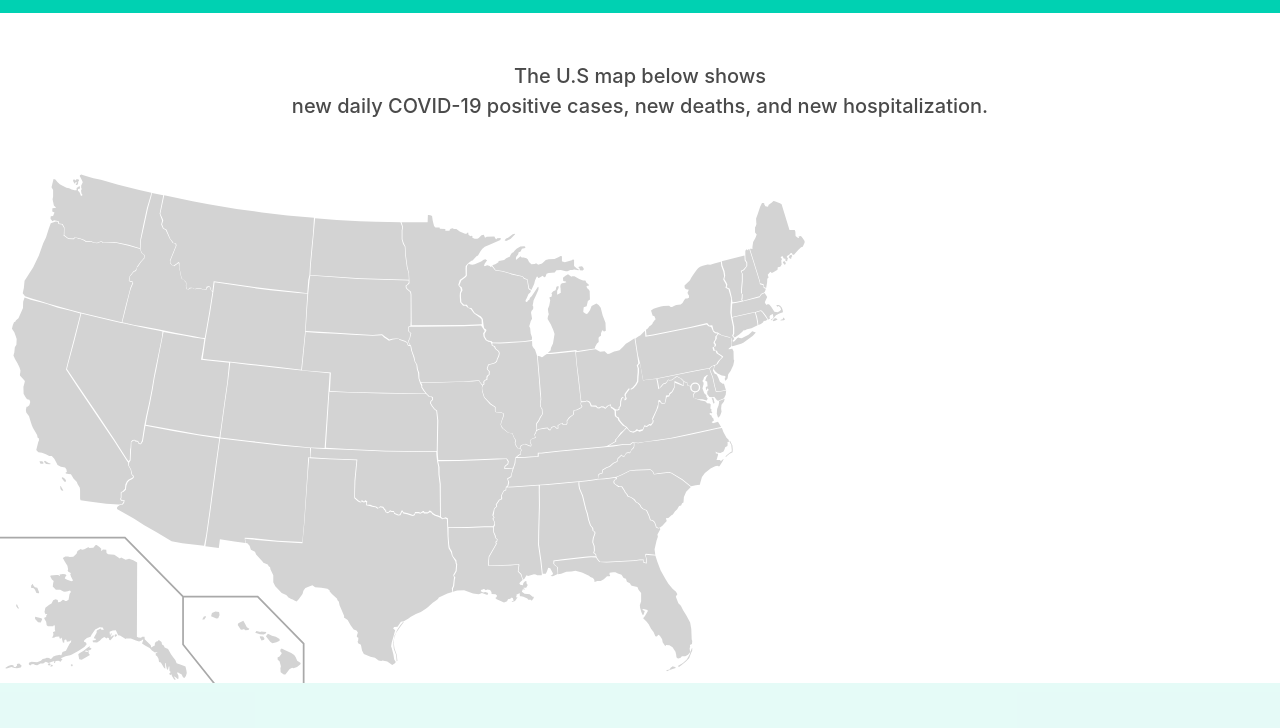
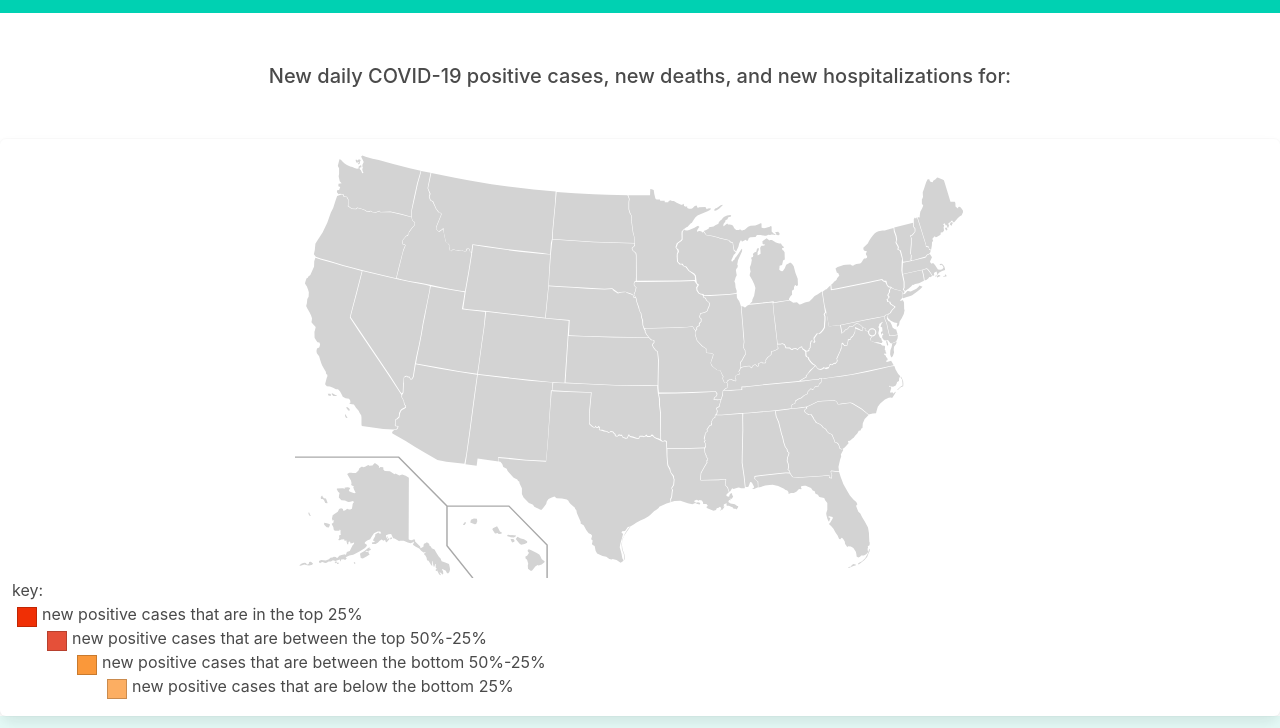
Before and after one commit to jconeff/Covid-Live-Stats, a plain HTML site: page index.html in a window 1280 px wide. Shown: the part 71-799 px from the top of the page. Drawn offline with nearby package versions, Linux system fonts and the light colour scheme; no server answers.

Commit message:
final touches

```diff
--- a/assets/css/homepage.css
+++ b/assets/css/homepage.css
@@ -7,14 +7,17 @@
 <<<<<<< HEAD
 }
 
+
+
 #us-map{
-  align-items: center;
-    display: block;
+
+
     position: center;
     top: 0;
     left: 0;
-    width: 65%;
-    height: 65%;
+    width: 55%;
+    height: 40%;
+    margin:auto;
   }
   path:hover, circle:hover {
     stroke: #002868 !important;
@@ -40,6 +43,32 @@
     padding: 5px;
     font-family: arial;
   }
-=======
-}
->>>>>>> main
+
+
+
+
+
+
+  .brightred {
+    background: #f02f05;
+  }
+
+  .medred {
+    background: #e55039;
+  }
+
+  .darkorange {
+    background: #fa983a;
+  }
+
+  .lightorange {
+    background: #fcae62;
+  }
+
+  .box2 {
+    float: left;
+    width: 20px;
+    height: 20px;
+    margin: 5px;
+    border: 1px solid rgba(0, 0, 0, .2);
+  }
--- a/index.html
+++ b/index.html
@@ -55,13 +55,15 @@
     <!--Body-->
     <Section>
         <div class="conatiner my-6"></div>
-            <h2 class="has-text-centered is-size-5 has-text-weight-medium mb-6">
-                The U.S map below shows <div class="today"></div> new daily COVID-19 positive cases, new deaths, and new hospitalization.
-            </h2>
+
+            <h5 class="info has-text-centered is-size-5 has-text-weight-medium mb-6">New daily COVID-19 positive cases, new deaths, and new hospitalizations for:
+                 <p class="today"></p>
+            </h5>
 
 
 
     <!--Start of map-->
+    <div class="tile is-12 is-vertical is-parent box">
 <div id="info-box"></div>
 <?xml version="1.0" encoding="utf-8"?>
 <svg xmlns:cc="http://creativecommons.org/ns#" xmlns:dc="http://purl.org/dc/elements/1.1/" xmlns:rdf="http://www.w3.org/1999/02/22-rdf-syntax-ns#" xmlns:inkscape="http://www.inkscape.org/namespaces/inkscape" xmlns:sodipodi="http://sodipodi.sourceforge.net/DTD/sodipodi-0.dtd" xmlns:svg="http://www.w3.org/2000/svg" xmlns="http://www.w3.org/2000/svg" xmlns:xlink="http://www.w3.org/1999/xlink" version="1.1" id="us-map" preserveAspectRatio="xMinYMin meet" sodipodi:docname="Republican_Party_presidential_primaries_results,_2016.svg" inkscape:version="0.91 r13725" x="0px" y="0px" width="959px" height="593px" viewBox="174 100 959 593" enable-background="new 174 100 959 593" xml:space="preserve">
@@ -134,10 +136,22 @@
 
 <a href="https://websitebeaver.com/how-to-make-an-interactive-and-responsive-svg-map-of-us-states-capitals" target="_blank" style="position: absolute; bottom: 0px; right: 0px; text-decoration: none; color: #8a8787"></a>
 
+<dl>
+    <dt>key:</dt>
+    <dt class="box2 brightred"></dt>
+    <dd>new positive cases that are in the top 25%</dd>
+    <dt class="box2 medred"></dt>
+    <dd>new positive cases that are between the top 50%-25% </dd>
+    <dt class="box2 darkorange"></dt>
+    <dd>new positive cases that are between the bottom 50%-25%</dd>
+    <dt class="box2 lightorange"></dt>
+    <dd>new positive cases that are below the bottom 25%</dd>
+  </dl>
+</div>
 
-            </div>
-        </div>
+
     </Section>
+
 
     <!--Footer-->
     <section>
```
